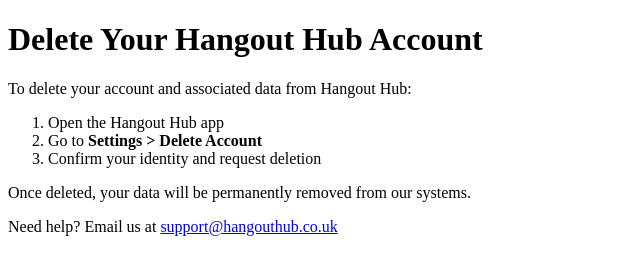
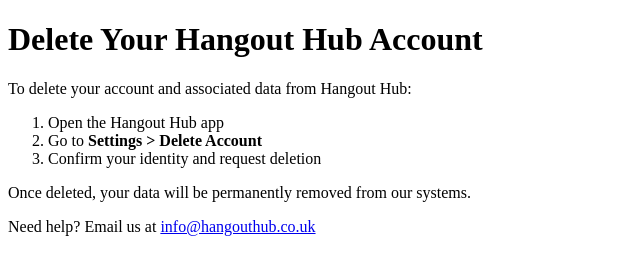
Before and after one commit to lahotimohit/hangouthub-delete-info, a plain HTML site: page index.html in a window 1280 px wide. Shown: the full height of the page, 0-640 px from the left. Drawn offline with Linux system fonts and the light colour scheme.

Commit message:
update email in label.

```diff
--- a/index.html
+++ b/index.html
@@ -13,6 +13,6 @@
     <li>Confirm your identity and request deletion</li>
   </ol>
   <p>Once deleted, your data will be permanently removed from our systems.</p>
-  <p>Need help? Email us at <a href="mailto:info@hangouthub.co.uk">support@hangouthub.co.uk</a></p>
+  <p>Need help? Email us at <a href="mailto:info@hangouthub.co.uk">info@hangouthub.co.uk</a></p>
 </body>
 </html>
```
